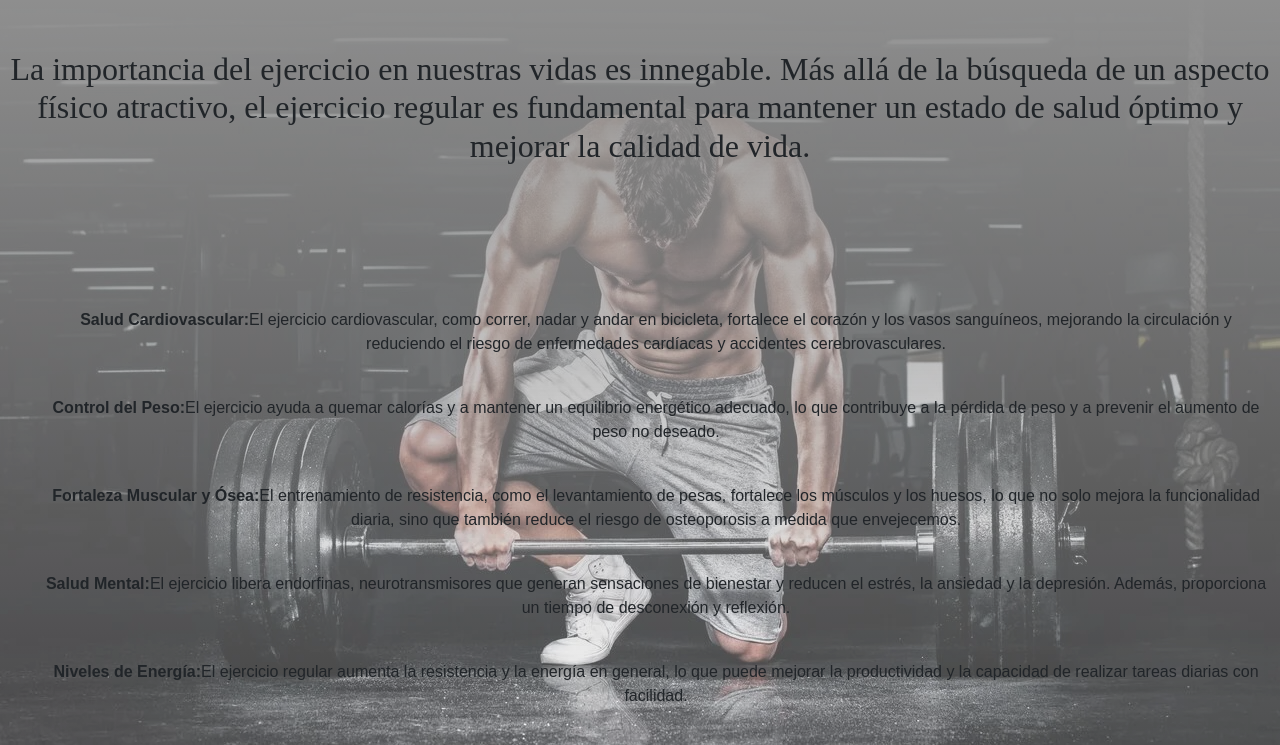
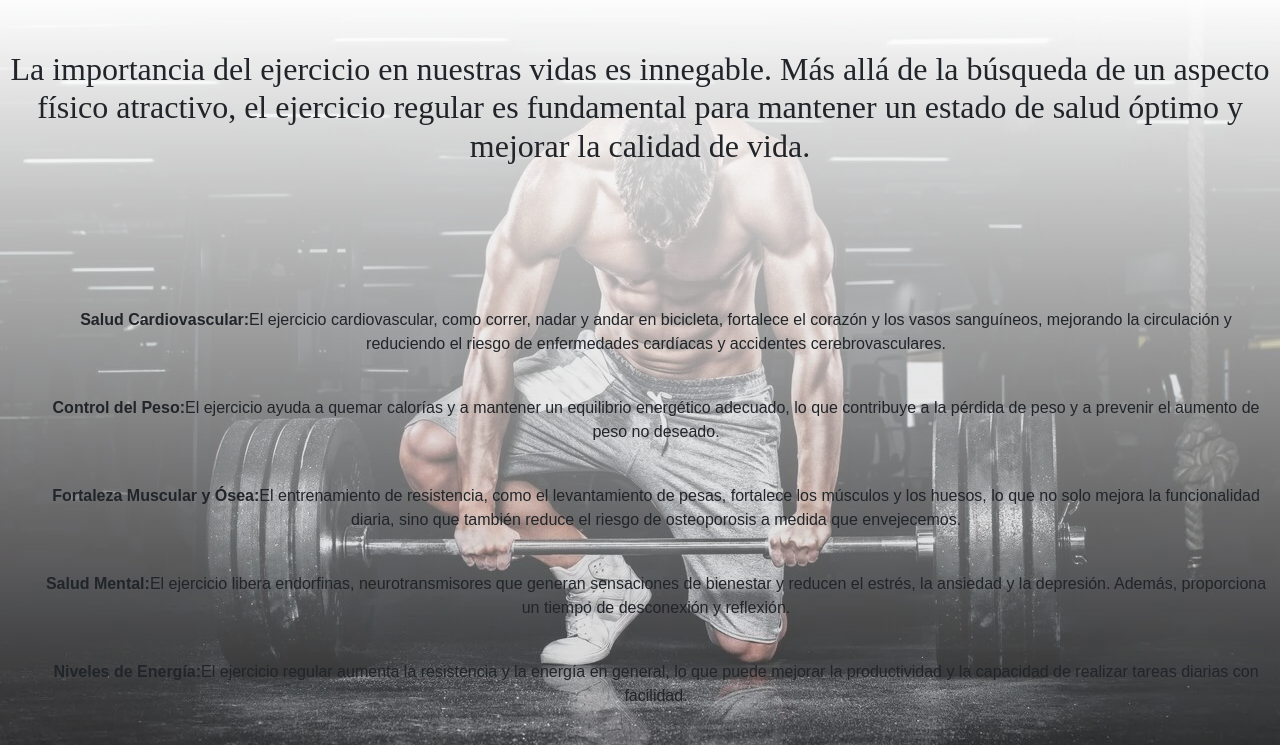
Before and after one commit to niicolagos/Proyecto-coder-58465, a website: page pages/nosotros.html in a window 1280 px wide. Shown: the part 114-859 px from the top of the page. Drawn offline with nearby package versions, Linux system fonts and the light colour scheme.

Commit message:
se modifica nosotros page

```diff
--- a/style/scss/pages/_nosotros.scss
+++ b/style/scss/pages/_nosotros.scss
@@ -2,8 +2,7 @@
 
 @import "../utils/mixins";
 .fondo1 {
-  background: linear-gradient(#8f8f8f, rgba(255, 255, 255, 0.247)),
-    url(../../../img/151_hypertrophy-training-division.webp) no-repeat center;
+  background: linear-gradient(#ffffff, rgb(89 89 89 / 25%)), url(../../../img/151_hypertrophy-training-division.webp) no-repeat center;
   background-size: cover;
   width: auto;
   height: auto;
@@ -13,6 +12,7 @@
     flex-direction: column;
     text-align: center;
     padding: 60px 10px;
+
     div h2 {
       font-family: ui-sans-serif;
       display: flex;
```
Also changed, not shown: style/css/style.css, 1 other file.
